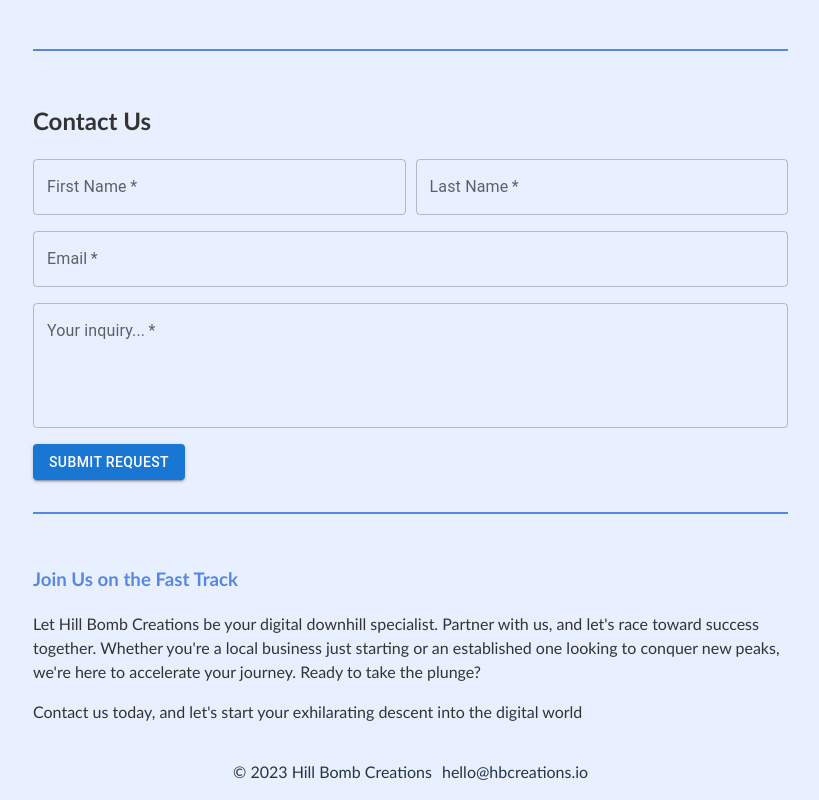
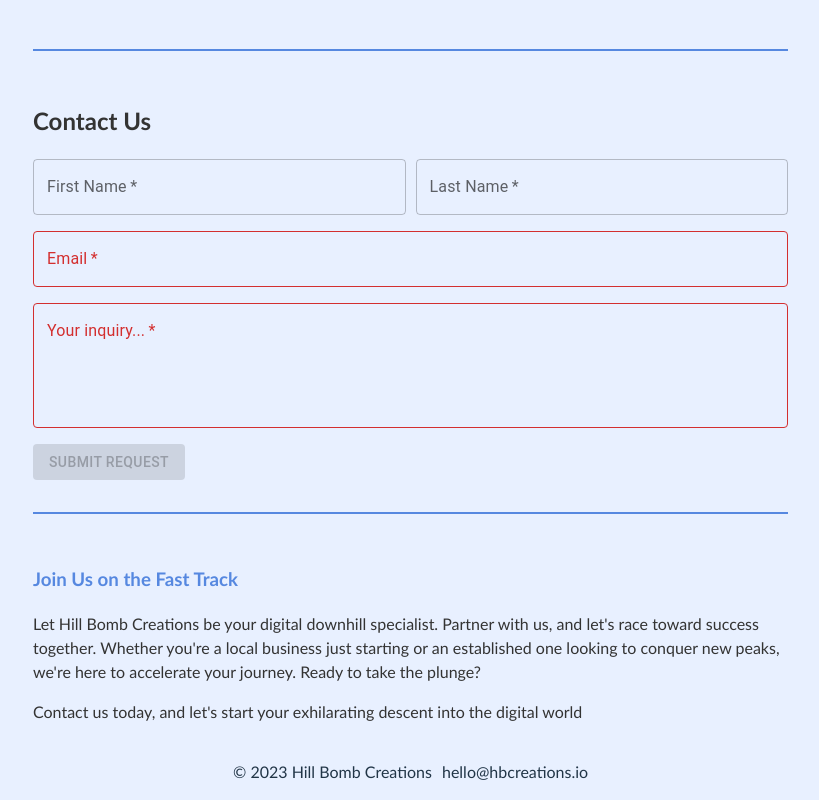
Before and after one commit to HillBombCreations/Sh4pesDevelopment_MainFrontend, a React (Vite) app: page / in a window 1280 px wide. Shown: the part 2016-2816 px from the top of the page, without its empty margins (223-1042 px from the left). Built offline with nearby package versions, Linux system fonts and the light colour scheme.

Commit message:
Setup contact form so that it sends us emails now

```diff
--- a/package.json
+++ b/package.json
@@ -13,6 +13,7 @@
     "@emotion/react": "^11.11.1",
     "@emotion/styled": "^11.11.0",
     "@mui/material": "^5.14.14",
+    "axios": "^1.6.0",
     "framer-motion": "^10.16.4",
     "react": "^18.2.0",
     "react-dom": "^18.2.0",
--- a/src/universalComponents/ContactForm/Desktop/index.jsx
+++ b/src/universalComponents/ContactForm/Desktop/index.jsx
@@ -1,10 +1,17 @@
 import { Box, TextField, Button } from "@mui/material";
 import { useState } from 'react';
-function SiteTabs() {
-    const [firstName, setFirstName] = useState();
-    const [lastName, setLastName] = useState();
-    const [email, setEmail] = useState();
-    const [message, setMessage] = useState();
+import axios from 'axios';
+function ContactForm() {
+    const HBC_API = 'https://api.sh4pesdevelopment.com/api';
+    const [firstName, setFirstName] = useState('');
+    const [lastName, setLastName] = useState('');
+    const [email, setEmail] = useState('');
+    const [message, setMessage] = useState('');
+    const sendEmail = async () => {
+        await axios.post(`${HBC_API}/sendInquiryEmail`, { firstName, lastName, email, message });
+        await axios.post(`${HBC_API}/sendOutreachEmail`, { to: email });
+    };
+
     return (
         <div style={{ marginLeft: 'auto' }}>
             <Box
@@ -39,6 +46,7 @@ function SiteTabs() {
                         fullWidth
                         sx={{ marginBottom: '2vh' }}
                         value={ email }
+                        error={!email}
                         onChange={(e) => setEmail(e.target.value)}
                     />
                     <TextField
@@ -48,10 +56,11 @@ function SiteTabs() {
                         rows={4}
                         label="Your inquiry..."
                         value={ message }
+                        error={!message}
                         onChange={(e) => setMessage(e.target.value)}
                         sx={{ marginBottom: '2vh' }}
                     />
-                    <Button variant="contained" >
+                    <Button variant="contained" disabled={!email || !message } onClick={sendEmail} >
                         Submit Request
                     </Button>
                 </div>
@@ -59,4 +68,4 @@ function SiteTabs() {
         </div>
     );
 }
-export default SiteTabs;
+export default ContactForm;
--- a/src/universalComponents/ContactForm/Mobile/index.jsx
+++ b/src/universalComponents/ContactForm/Mobile/index.jsx
@@ -1,10 +1,16 @@
 import { Box, TextField, Button } from "@mui/material";
 import { useState } from 'react';
+import axios from 'axios';
 function SiteTabs() {
+    const HBC_API = 'https://api.sh4pesdevelopment.com/api';
     const [firstName, setFirstName] = useState();
     const [lastName, setLastName] = useState();
     const [email, setEmail] = useState();
     const [message, setMessage] = useState();
+    const sendEmail = async () => {
+        await axios.post(`${HBC_API}/sendInquiryEmail`, { firstName, lastName, email, message });
+        await axios.post(`${HBC_API}/sendOutreachEmail`, { to: email });
+    };
     return (
         <div style={{ marginLeft: 'auto' }}>
             <Box
@@ -38,6 +44,7 @@ function SiteTabs() {
                         fullWidth
                         sx={{ marginBottom: '10px' }}
                         value={ email }
+                        error={!email}
                         onChange={(e) => setEmail(e.target.value)}
                     />
                     <TextField
@@ -47,10 +54,11 @@ function SiteTabs() {
                         rows={4}
                         label="Your inquiry..."
                         value={ message }
+                        error={!message}
                         onChange={(e) => setMessage(e.target.value)}
                         sx={{ marginBottom: '10px' }}
                     />
-                    <Button fullWidth variant="contained" >
+                    <Button fullWidth variant="contained" disabled={!email || !message } onClick={sendEmail} >
                         Submit Request
                     </Button>
                 </div>
```
Also changed, not shown: 1 other file (tests, documents, lock files or other folders).
